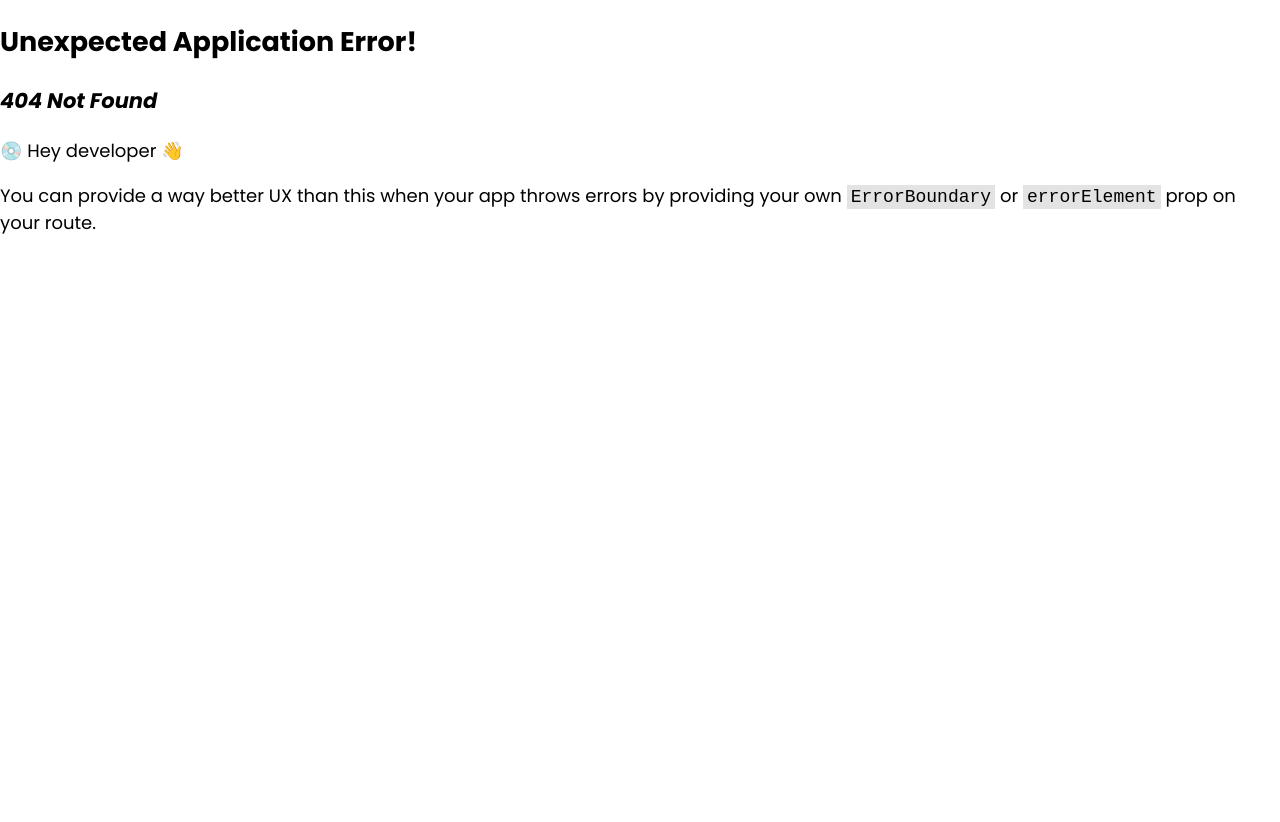
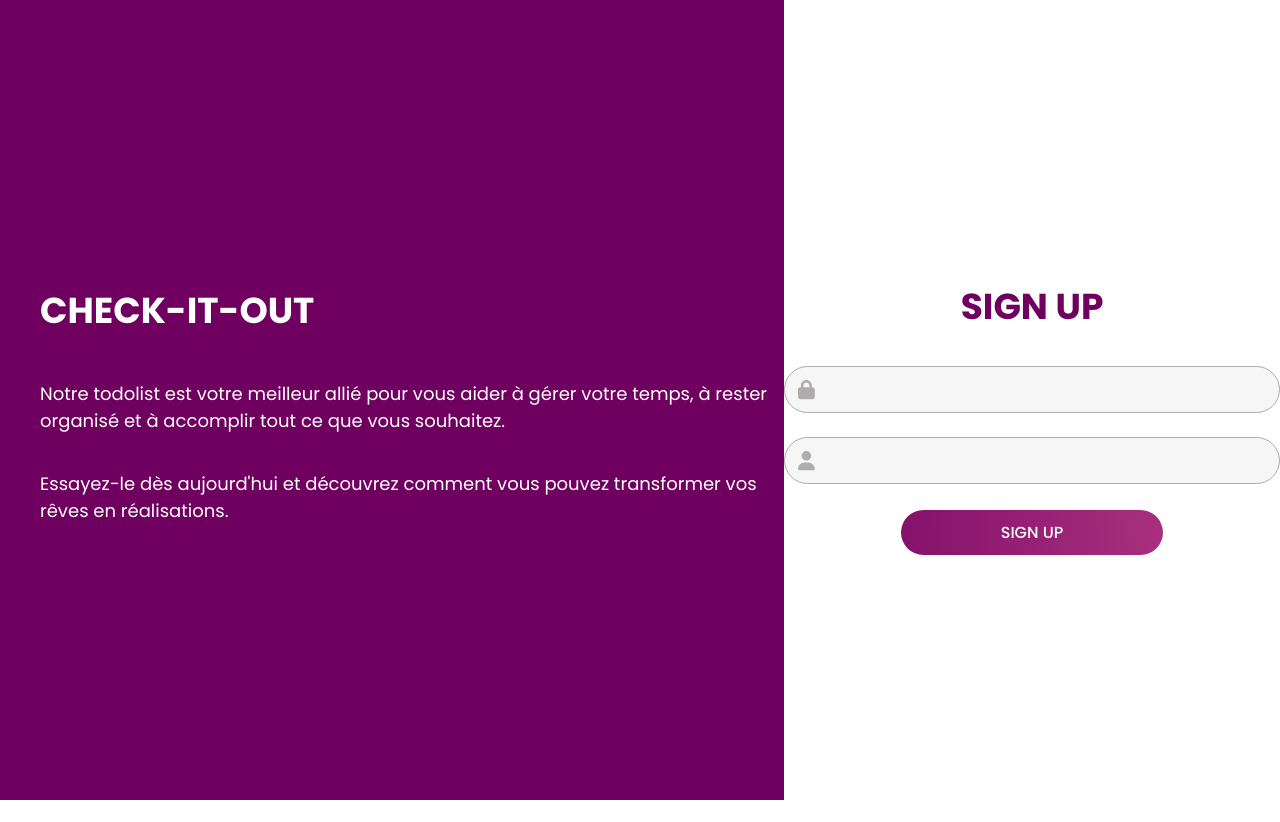
Before and after one commit to arasolonjatovo/buzz_up, a React (Create React App) app: page /signUp in a window 1280 px wide. Before the commit this address had no page. After the commit the page ends 800 px from the top, so only its background shows below. Built offline with nearby package versions, Linux system fonts and the light colour scheme.

Commit message:
add: split page login and signup page

```diff
--- a/src/components/Input/Input.scss
+++ b/src/components/Input/Input.scss
@@ -11,6 +11,7 @@
     align-items: center;
     margin-bottom: 16px;
     font-size: 16px;
+    text-align: center;
     background-color: $light-grey;
 
     &:focus-within {
--- a/src/routes/Auth/Auth.scss
+++ b/src/routes/Auth/Auth.scss
@@ -26,25 +26,17 @@
   flex-direction: column;
   align-items: center;
   justify-content: center;
-
-  .inputText__container {
-    background-color: black;
-    display: flex;
-    flex-direction: row;
-    justify-content: space-between;
-    align-items: center;
-  }
-
   h1,
   .text-login {
     padding-top: 10px;
     color: $primaryColor;
   }
 
-  .text-login {
+  .text__login {
     font-size: 12px;
-    margin-left: 130px;
-
+    margin-left: 300px;
+    text-decoration: none;
+    color: $primaryColor;
     &:hover {
       cursor: pointer;
       color: rgba(87, 43, 121, 0.7);
@@ -52,7 +44,7 @@
   }
 
   input {
-    margin-top: 20px;
+    margin-left: 10px;
   }
 
   Button {
--- /dev/null
+++ b/src/routes/LoginPage/Login.tsx
@@ -0,0 +1,89 @@
+import React, { useState, useContext, ChangeEvent } from 'react'
+import { authSignIn } from '../../firebase/authSignIn'
+import Button from '../../components/Button/Button'
+import InputText from '../../components/Input/Input'
+import { useNavigate } from 'react-router-dom'
+import { Link } from 'react-router-dom'
+import { faUser, faLock } from '@fortawesome/free-solid-svg-icons'
+
+import '../Auth/Auth.scss'
+
+import { UserContext } from '../../context/userContext'
+
+const Login: React.FC = () => {
+  const [email, setEmail] = useState<string>('')
+  const [password, setPassword] = useState<string>('')
+  const [error, setError] = useState<string>('')
+  const nav = useNavigate()
+
+  const { setUserEmail, setUserID } = useContext(UserContext)
+
+  const handleFormSubmit = (): void => {
+    setError('')
+
+    if (!email || !password) {
+      setError('Please fill in all fields.')
+      return
+    }
+
+    if (password.length < 6) {
+      setError('Password should be at least 6 characters long.')
+      return
+    }
+
+    authSignIn(email, password)
+      .then((user) => {
+        setUserEmail(user.email)
+        setUserID(user.uid)
+        nav('/todo')
+      })
+      .catch((error) => {
+        console.error(error)
+      })
+  }
+
+  return (
+    <div className="mainContainer">
+      <div className="containerTitle">
+        <h1 className="titleAuth">CHECK-IT-OUT</h1>
+        <p>
+          Notre todolist est votre meilleur allié pour vous aider à gérer votre
+          temps, à rester organisé et à accomplir tout ce que vous souhaitez.
+        </p>
+        <p>
+          Essayez-le dès aujourd'hui et découvrez comment vous pouvez
+          transformer vos rêves en réalisations.
+        </p>
+      </div>
+      <div className="container__login">
+        <h1>LOGIN</h1>
+        <InputText
+          id="image___lock"
+          type="text"
+          icon={faLock}
+          onChange={(e: ChangeEvent<HTMLInputElement>) =>
+            setEmail(e.target.value)
+          }
+        />
+        <InputText
+          type="password"
+          icon={faUser}
+          onChange={(e: ChangeEvent<HTMLInputElement>) =>
+            setPassword(e.target.value)
+          }
+        />
+        {error && <p className="error">{error}</p>}
+        <Link to="/signup" className="text__login">
+          Not a member yet?
+        </Link>
+        <Button
+          variant="primary"
+          label="LOGIN"
+          handleClick={handleFormSubmit}
+        />
+      </div>
+    </div>
+  )
+}
+
+export default Login
--- /dev/null
+++ b/src/routes/SignUpPage/SignUp.tsx
@@ -0,0 +1,85 @@
+import React, { useState, useContext, ChangeEvent } from 'react'
+import { authSignOut } from '../../firebase/authSignOut'
+import Button from '../../components/Button/Button'
+import InputText from '../../components/Input/Input'
+import { useNavigate } from 'react-router-dom'
+import { faUser, faLock } from '@fortawesome/free-solid-svg-icons'
+
+import '../Auth/Auth.scss'
+
+import { UserContext } from '../../context/userContext'
+
+const Signup: React.FC = () => {
+  const [email, setEmail] = useState<string>('')
+  const [password, setPassword] = useState<string>('')
+  const [error, setError] = useState<string>('')
+  const nav = useNavigate()
+
+  const { setUserEmail, setUserID } = useContext(UserContext)
+
+  const handleFormSubmit = (): void => {
+    setError('')
+
+    if (!email || !password) {
+      setError('Please fill in all fields.')
+      return
+    }
+
+    if (password.length < 6) {
+      setError('Password should be at least 6 characters long.')
+      return
+    }
+
+    authSignOut(email, password)
+      .then((user) => {
+        setUserEmail(user.email)
+        setUserID(user.uid)
+        nav('/todo')
+      })
+      .catch((error) => {
+        console.error(error)
+      })
+  }
+
+  return (
+    <div className="mainContainer">
+      <div className="containerTitle">
+        <h1 className="titleAuth">CHECK-IT-OUT</h1>
+        <p>
+          Notre todolist est votre meilleur allié pour vous aider à gérer votre
+          temps, à rester organisé et à accomplir tout ce que vous souhaitez.
+        </p>
+        <p>
+          Essayez-le dès aujourd'hui et découvrez comment vous pouvez
+          transformer vos rêves en réalisations.
+        </p>
+      </div>
+      <div className="container__login">
+        <h1>SIGN UP</h1>
+        <InputText
+          id="image___lock"
+          type="text"
+          icon={faLock}
+          onChange={(e: ChangeEvent<HTMLInputElement>) =>
+            setEmail(e.target.value)
+          }
+        />
+        <InputText
+          type="password"
+          icon={faUser}
+          onChange={(e: ChangeEvent<HTMLInputElement>) =>
+            setPassword(e.target.value)
+          }
+        />
+        {error && <p className="error">{error}</p>}
+        <Button
+          variant="primary"
+          label="SIGN UP"
+          handleClick={handleFormSubmit}
+        />
+      </div>
+    </div>
+  )
+}
+
+export default Signup
```
Also changed, not shown: src/routes/router.tsx (+7 -1 lines).
